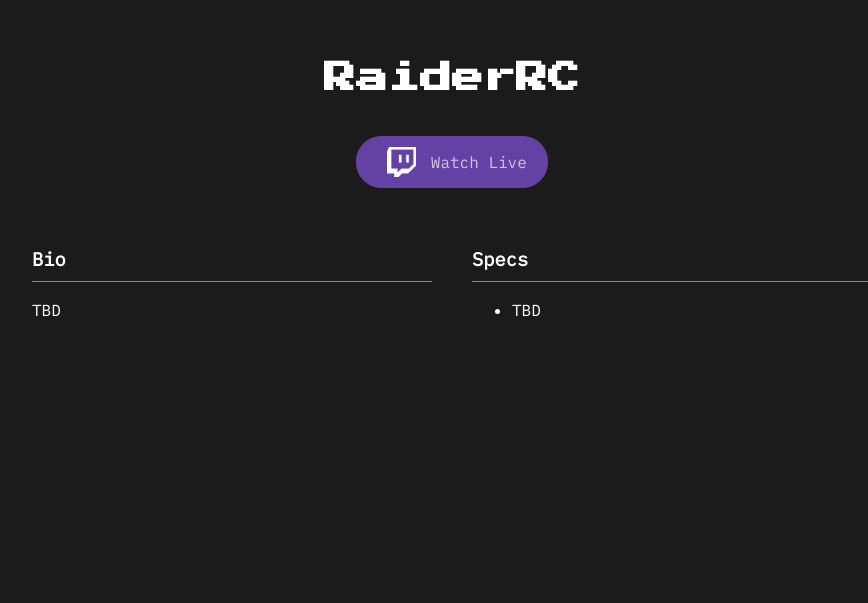
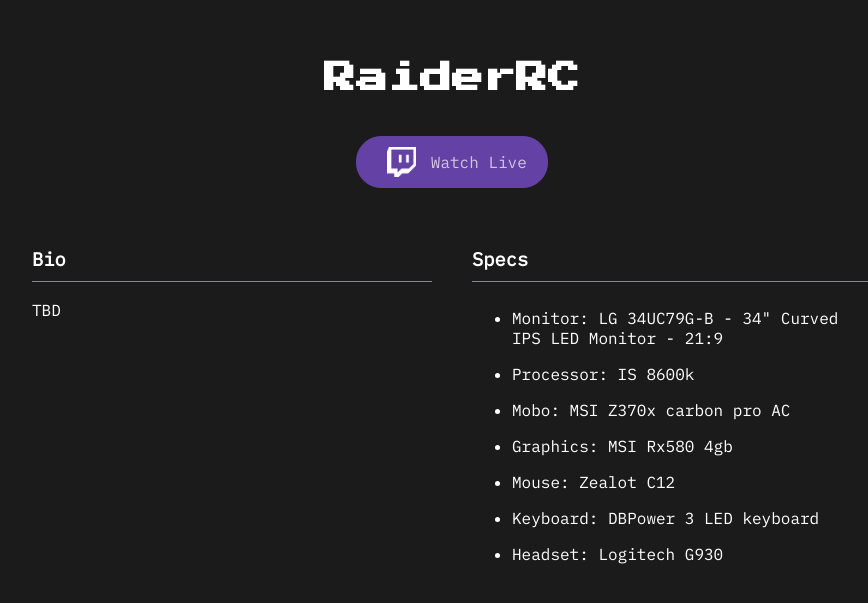
Before and after one commit to RaiderRCStream/RaiderRCStream.github.io, a plain HTML site: page index.html in a window 1280 px wide. Shown: the part 131-734 px from the top of the page, without its empty margins (188-1056 px from the left). Drawn offline with Linux system fonts and the light colour scheme.

Commit message:
Automated commit at 2018-03-29 16:30:51 UTC by middleman-deploy 2.0.0-alpha

```diff
--- a/index.html
+++ b/index.html
@@ -40,7 +40,13 @@
       Specs
     </h3>
     <ul class="cell-body">
-      <li>TBD</li>
+      <li>Monitor: LG 34UC79G-B - 34" Curved IPS LED Monitor - 21:9</li>
+      <li>Processor: IS 8600k</li>
+      <li>Mobo: MSI Z370x carbon pro AC</li>
+      <li>Graphics: MSI Rx580 4gb</li>
+      <li>Mouse: Zealot C12</li>
+      <li>Keyboard: DBPower 3 LED keyboard</li>
+      <li>Headset: Logitech G930</li>
     </ul>
   </div>
 </div>
--- a/stylesheets/site.css
+++ b/stylesheets/site.css
@@ -71,3 +71,6 @@ a.button {
   color: white;
   border-bottom: 1px solid #84888e;
   padding: 10px 0px; }
+
+li {
+  padding: 8px 0 8px 0; }
```
